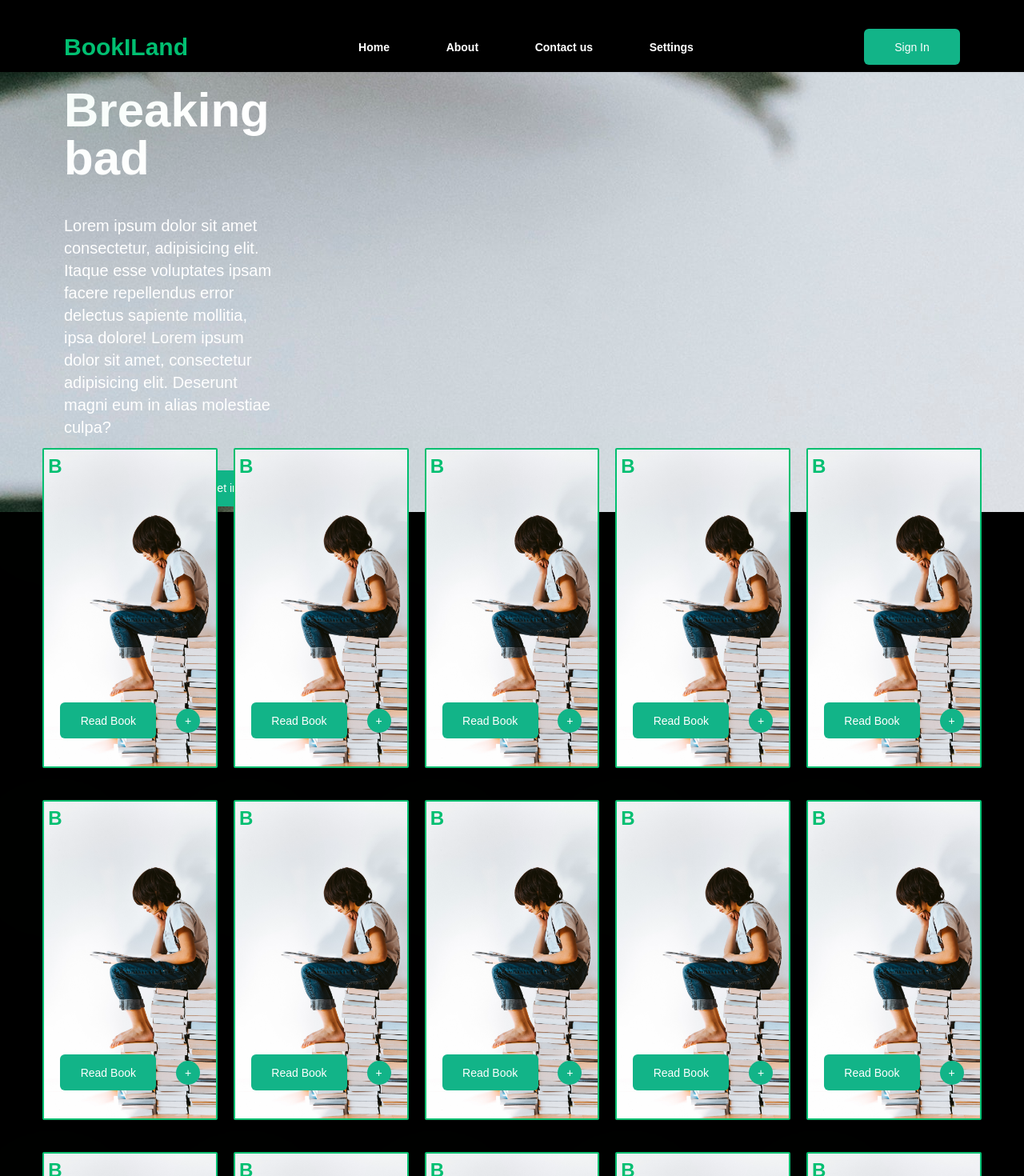
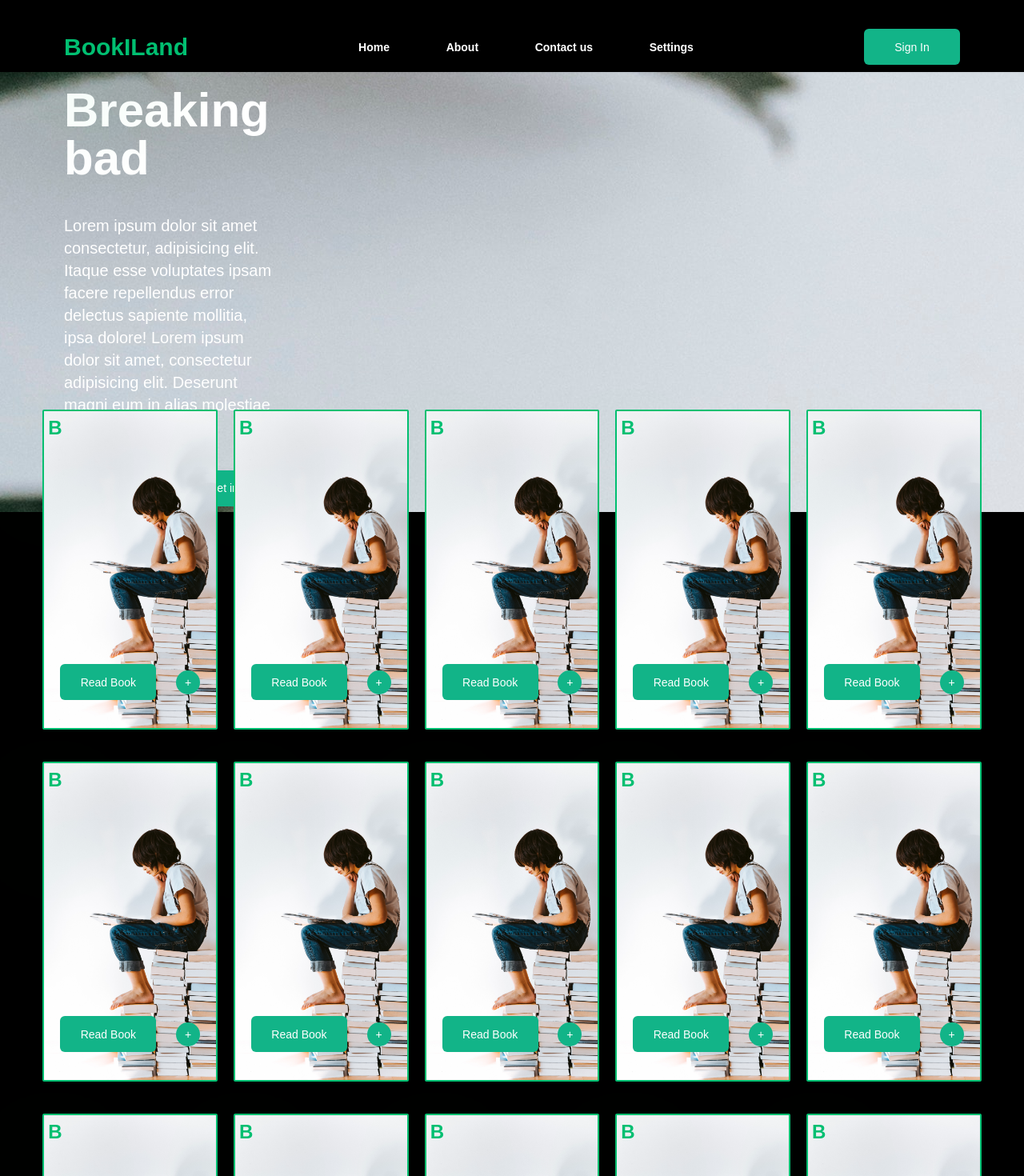
Before and after one commit to JordyBukondaTshibangu/BookILand, a Nuxt app: page /books in a window 1280 px wide. Shown: the top 1470 px of the page at 80% size. Built offline with nearby package versions, Linux system fonts and the light colour scheme.

Commit message:
fix : index page fix

```diff
--- a/pages/books/index.vue
+++ b/pages/books/index.vue
@@ -27,7 +27,7 @@
     </div>
   </section>
   <section
-    class="w-11/12 -translate-y-20 mx-auto grid grid-cols-2 sm:grid-cols-3 lg:grid-cols-4 xl:grid-cols-5 gap-5 sm:gap-y-10 sm:gap-x-5 pb-32"
+    class="w-11/12 -translate-y-32 mx-auto grid grid-cols-2 sm:grid-cols-3 lg:grid-cols-4 xl:grid-cols-5 gap-5 sm:gap-y-10 sm:gap-x-5 pb-32"
   >
     <div
       v-for="(book, index) in books"
--- a/pages/index.vue
+++ b/pages/index.vue
@@ -43,7 +43,7 @@
   </section>
   <section
     ref="homeContainer"
-    class="flex flex-col items-center gap-10 text-center py-48 min-h-[100vh]"
+    class="flex flex-col items-center gap-10 text-center py-56 min-h-[100vh]"
   >
     <span class="text-[12px] tracking-wider font-bold text-white"
       >Welcome to BookILand</span
@@ -127,7 +127,6 @@
 </template>
 
 <script setup>
-import { ref, onMounted } from "vue";
 import { gsap } from "gsap";
 
 const container = ref(null);
@@ -143,7 +142,7 @@ onMounted(() => {
 
   setTimeout(() => {
     homeContainer.value?.scrollIntoView({ behavior: "smooth" });
-  }, 5000);
+  }, 10000);
 });
 setTimeout(() => {
   displayContent.value = false;
```
